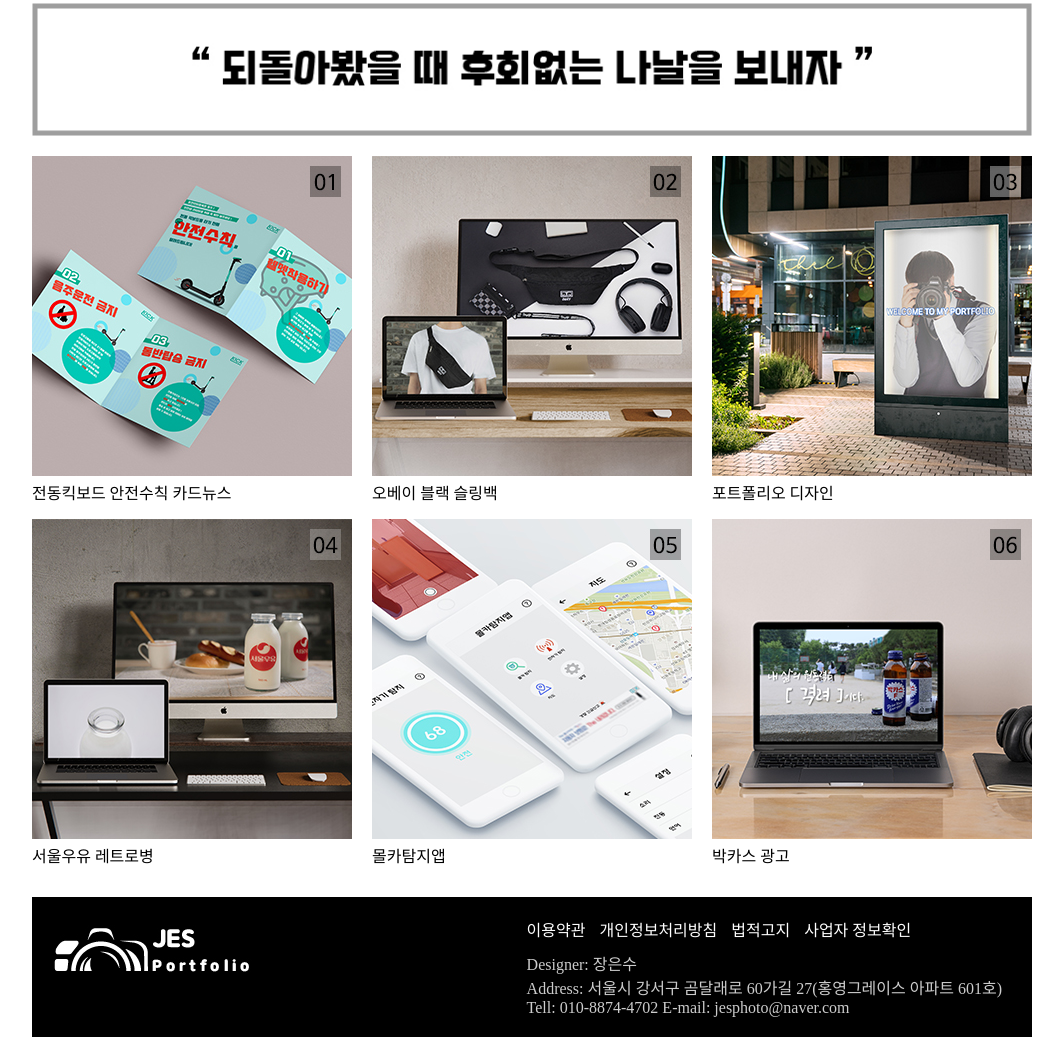
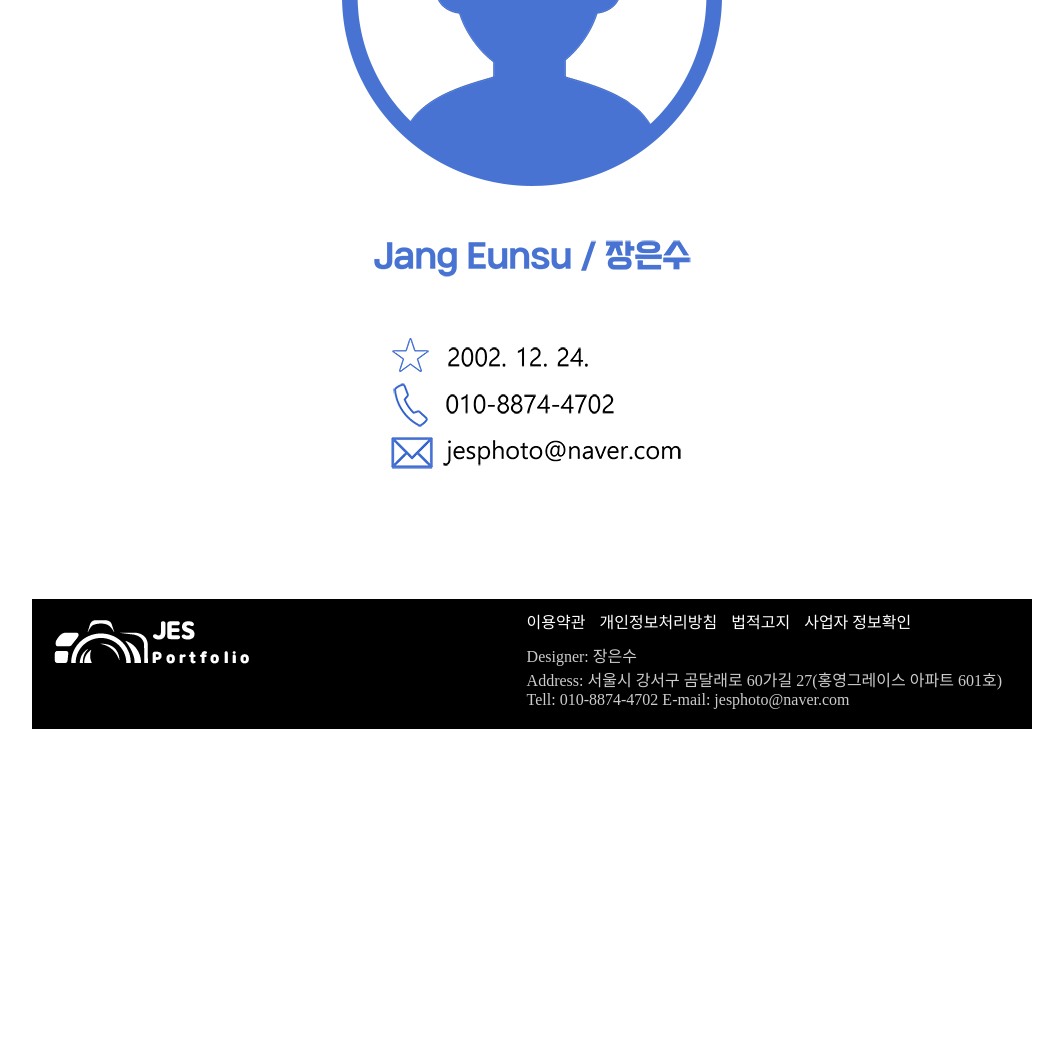
Before and after one commit to Eunsupf/portfolio, a plain HTML site: page index.html in a window 1280 px wide. Shown: the part 481-1518 px from the top of the page, without its empty margins (108-1171 px from the left). After the commit the page ends 1210 px from the top, so only its background shows below. Drawn offline with nearby package versions, Linux system fonts and the light colour scheme.

Commit message:
Add files via upload

```diff
--- a/css/style.css
+++ b/css/style.css
@@ -18,24 +18,11 @@ table {border-spacing: 0;}
 #header .nav li ul.submenu li a {padding: 10px; background: #6092ea;}
 #header .nav li ul.submenu li a:hover {background: #192c4f;}
 
-/* banner */
-#banner {height: 389px; overflow: hidden;}
-#banner img {widows: 100%; display: block;}
-
-/* 좌우 */
-.slidelist {position: relative; width: 3000px; z-index: 50;}
-.slidelist .slideImg {position: relative; width: 1000px; float: left;}
 
 /* contents */
-#contents {margin-top: 15px; margin-bottom: -10px;}
-#contents {height: 128px;}
-#contents img {width: 100%;}
+#contents {float: left; width: 1000px; height: 1010px;}
+#contents img {width: 1000px;}
 
-/* mockup */
-#mockup {margin-top: 20px;}
-.best figure {float: left; width: 32%; margin-right: 2%;}
-.best figure img {width: 100%; margin-top: 15px;}
-.best figure:last-child{margin-right: 0;}
 
 /* footer */
 #footer {padding: 20px 0; background: #000; margin-top: 30px;}
--- a/index.html
+++ b/index.html
@@ -10,12 +10,12 @@
 <body>
     <div id="wrap">
         <header id="header" class="clearfix">
-            <h1><a href="file:///Users/3-2T/Desktop/30217%20%E1%84%8C%E1%85%A1%E1%86%BC%E1%84%8B%E1%85%B3%E1%86%AB%E1%84%89%E1%85%AE/%E1%84%8C%E1%85%A1%E1%86%BC%E1%84%8B%E1%85%B3%E1%86%AB%E1%84%89%E1%85%AE%20%E1%84%8B%E1%85%B0%E1%86%B8%E1%84%91%E1%85%A6%E1%84%8B%E1%85%B5%E1%84%8C%E1%85%B5%20%E1%84%86%E1%85%A6%E1%84%8B%E1%85%B5%E1%86%AB/index.html"><img src="images/logo.jpg" alt="portfolio"></a></h1>
+            <h1><a href="file:///Users/3-2T/Desktop/30217%20%E1%84%8C%E1%85%A1%E1%86%BC%E1%84%8B%E1%85%B3%E1%86%AB%E1%84%89%E1%85%AE/%E1%84%8C%E1%85%A1%E1%86%BC%E1%84%8B%E1%85%B3%E1%86%AB%E1%84%89%E1%85%AE%20%E1%84%8B%E1%85%B0%E1%86%B8%E1%84%91%E1%85%A6%E1%84%8B%E1%85%B5%E1%84%8C%E1%85%B5%20%E1%84%86%E1%85%A6%E1%84%8B%E1%85%B5%E1%86%AB/index.html"><img src="images/logo%20%EB%B3%B5%EC%82%AC%EB%B3%B8.jpg" alt="portfolio"></a></h1>
             <nav class="nav">
                 <ul class="clearfix">
                     <li><a href="#">About Me</a>
                         <ul class="submenu">
-                            <li><a href="file:///Users/3-2T/Desktop/30217%20%E1%84%8C%E1%85%A1%E1%86%BC%E1%84%8B%E1%85%B3%E1%86%AB%E1%84%89%E1%85%AE/%E1%84%8C%E1%85%A1%E1%86%BC%E1%84%8B%E1%85%B3%E1%86%AB%E1%84%89%E1%85%AE%20%E1%84%8B%E1%85%B0%E1%86%B8%E1%84%91%E1%85%A6%E1%84%8B%E1%85%B5%E1%84%8C%E1%85%B5%20%E1%84%91%E1%85%B3%E1%84%85%E1%85%A9%E1%84%91%E1%85%B5%E1%86%AF/index.html">Profile</a></li>
+                            <li><a href="#">Profile</a></li>
                             <li><a href="#">History</a></li>
                             <li><a href="#">Skills</a></li>
                             <li><a href="#">Certificate</a></li>
@@ -42,65 +42,18 @@
         </header>
 
         <!-- //header -->
-        <section id="banner">
-            <div class="slidelist">
-                <div class="slideImg">
-                    <img src="images/banner01.jpg" alt="레트로">
-                </div>
-                <div class="slideImg">
-                    <img src="images/banner02.jpg" alt="카드뉴스">
-                </div>
-                <div class="slideImg">
-                    <img src="images/banner03.jpg" alt="오베이">
-                </div>
-
-            </div>
-
-        </section>
-
-        <!-- //banner -->
-
-        <section id="contents" class="clearfix">
-            <img src="images/content.jpg" alt="좌우명">
+        <section id="contents">
+            <img src="images/profile.jpg" alt="프로필">
         </section>
 
         <!-- //contents -->
 
-        <section id="mockup" class="clearfix">
-            <div class="best clearfix">
-                <figure>
-                    <img src="images/01.jpg" alt="카드뉴스">
-                    <figcaption>전동킥보드 안전수칙 카드뉴스</figcaption>
-                </figure>
-                <figure>
-                    <img src="images/02.jpg" alt="오베이">
-                    <figcaption>오베이 블랙 슬링백 </figcaption>
-                </figure>
-                <figure>
-                    <img src="images/03.jpg" alt="속표지">
-                    <figcaption>포트폴리오 디자인</figcaption>
-                </figure>
-            </div>
-            <div class="best clearfix">
-                <figure>
-                    <img src="images/04.jpg" alt="레트로">
-                    <figcaption>서울우유 레트로병</figcaption>
-                </figure>
-                <figure>
-                    <img src="images/05.jpg" alt="판넬">
-                    <figcaption>몰카탐지앱</figcaption>
-                </figure>
-                <figure>
-                    <img src="images/06.jpg" alt="박카스">
-                    <figcaption>박카스 광고</figcaption>
-                </figure>
-            </div>
-        </section>
+
 
         <!-- //contents -->
 
         <footer id="footer" class="clearfix">
-            <h2><img src="images/logo2.jpg" alt="logo2"></h2>
+            <h2><img src="images/logo2%20%EB%B3%B5%EC%82%AC%EB%B3%B8.jpg" alt="logo2"></h2>
             <div class="foot">
                 <ul>
                     <li><a href="#">이용약관</a></li>
@@ -130,18 +83,6 @@
             $(this).find(".submenu").stop().slideUp(200);
         });
 
-        //이미지슬라이드
-        var currentIndex = 0;
-
-        setInterval(function(){
-            if(currentIndex < 2){
-                currentIndex++;
-            } else {
-                currentIndex = 0;
-            }
-            var slidePosition = currentIndex * (-1000)+"px";
-            $(".slidelist").animate({left:slidePosition},400);
-        },3000);
     </script>
 
 </body>
```
Also changed, not shown: images/01 복사본.jpg (added), images/02 복사본.jpg (added), images/03 복사본.jpg (added), images/04 복사본.jpg (added), images/05 복사본.jpg (added), images/06 복사본.jpg (added), images/content 복사본.jpg (added), images/logo 복사본.jpg (added), images/logo2 복사본.jpg (added), images/profile.jpg (added), images/배너01 복사본.jpg (added), images/배너02 copy 복사본.jpg (added), images/배너03 복사본.jpg (added), images/프로필.jpg (added).
